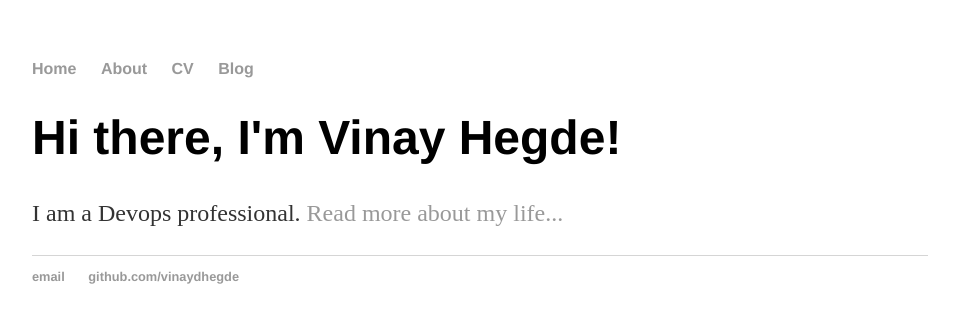
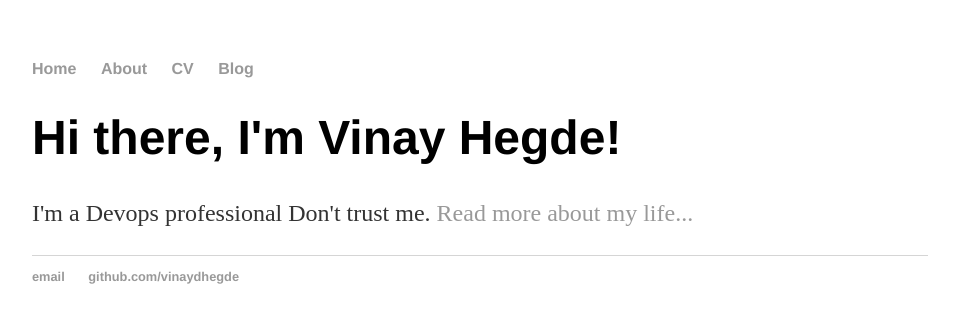
Before and after one commit to vinaydhegde/vinaydhegde.github.io, a Jekyll site: the page built from index.html, in a window 1280 px wide. Shown: the top 323 px of the page, without its empty margins (160-1119 px from the left). Built offline with Jekyll 4.4.1, drawn with Linux system fonts in a browser that asks for light colours.

Commit message:
Update index.html

```diff
--- a/index.html
+++ b/index.html
@@ -1,30 +1,8 @@
-<!DOCTYPE html>
-<html>
-	<head>
-		<title>Vinay Hegde</title>
-		<!-- link to main stylesheet -->
-		<link rel="stylesheet" type="text/css" href="/css/main.css">
-	</head>
-	<body>
-		<nav>
-    		<ul>
-        		<li><a href="/">Home</a></li>
-	        	<li><a href="/about">About</a></li>
-        		<li><a href="/cv">CV</a></li>
-        		<li><a href="/blog">Blog</a></li>
-    		</ul>
-		</nav>
-		<div class="container">
-    		<div class="blurb">
-        		<h1>Hi there, I'm Vinay Hegde!</h1>
-				<p>I am a Devops professional. <a href="/about">Read more about my life...</a></p>
-    		</div><!-- /.blurb -->
-		</div><!-- /.container -->
-		<footer>
-    		<ul>
-        		<li><a href="mailto:vinay.dhegde@gmail.com">email</a></li>
-        		<li><a href="https://github.com/vinaydhegde">github.com/vinaydhegde</a></li>
-			</ul>
-		</footer>
-	</body>
-</html>
+---
+layout: default
+title: Vinay Hegde
+---
+<div class="blurb">
+	<h1>Hi there, I'm Vinay Hegde!</h1>
+	<p>I'm a Devops professional</em> Don't trust me. <a href="/about">Read more about my life...</a></p>
+</div><!-- /.blurb -->
```
